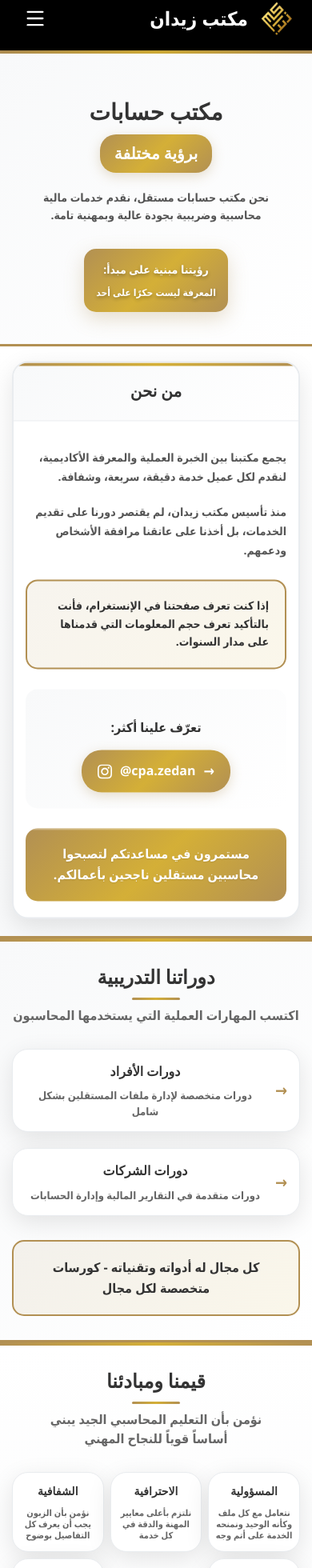
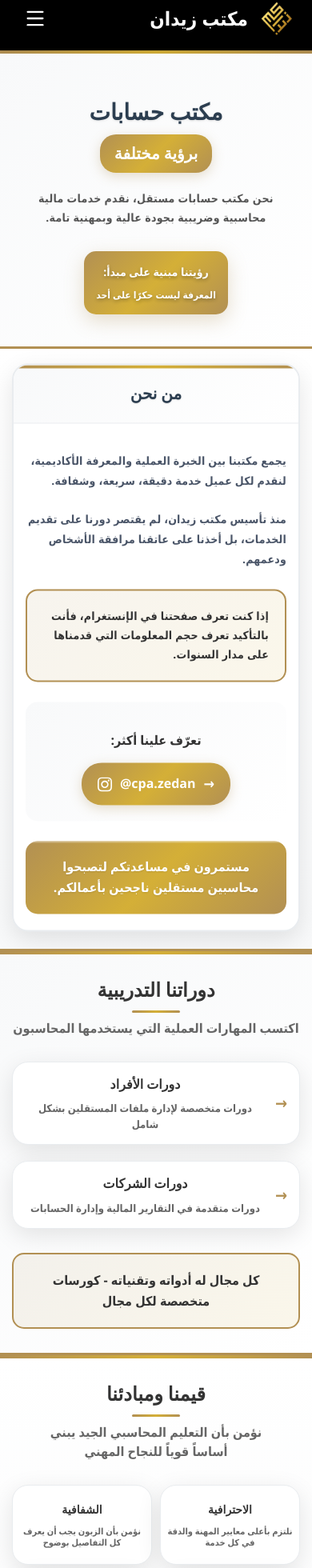
Before and after one commit to 2poslife/FinanceSmartTools, a React (Vite) app: page /AboutUs in a window 390 px wide. Shown: the part 17-1977 px from the top of the page at 80% size. Built offline with nearby package versions, Linux system fonts and the light colour scheme.

Commit message:
enhance aboutUs mobile

```diff
--- a/src/components/AboutUsPage/AboutValuesMobile.jsx
+++ b/src/components/AboutUsPage/AboutValuesMobile.jsx
@@ -40,13 +40,6 @@
               نواكب التغييرات لنقدم حلولًا ذكية وعملية
             </p>
           </div>
-
-          <div className="mobile-value-item mobile-value-trust">
-            <h3 className="mobile-value-title">الثقة</h3>
-            <p className="mobile-value-description">
-              هدفنا أن نبني علاقة طويلة المدى قائمة على الصدق
-            </p>
-          </div>
         </div>
 
         <div className="mobile-values-logo">
--- a/src/styles/AboutUsPage/AboutContentMobile.css
+++ b/src/styles/AboutUsPage/AboutContentMobile.css
@@ -17,6 +17,12 @@
   border: 2px solid #e9ecef;
   overflow: hidden;
   position: relative;
+  transition: all 0.3s ease;
+}
+
+.mobile-content-card:hover {
+  transform: translateY(-3px);
+  box-shadow: 0 15px 40px rgba(0, 0, 0, 0.15);
 }
 
 .mobile-content-card::before {
@@ -39,10 +45,11 @@
 .mobile-content-title {
   font-size: 24px;
   font-weight: 800;
-  color: #333;
+  color: #2c3e50;
   margin: 0;
   direction: rtl;
   text-align: center;
+  text-shadow: 0 1px 2px rgba(0, 0, 0, 0.1);
 }
 
 .mobile-content-body {
@@ -50,13 +57,14 @@
 }
 
 .mobile-content-paragraph {
-  font-size: 16px;
+  font-size: 17px;
   font-weight: 600;
-  color: #555;
-  line-height: 1.7;
-  margin-bottom: 20px;
+  color: #4a5568;
+  line-height: 1.8;
+  margin-bottom: 22px;
   text-align: right;
   direction: rtl;
+  letter-spacing: 0.2px;
 }
 
 .mobile-highlight-box {
@@ -66,17 +74,24 @@
   padding: 20px;
   margin: 25px 0;
   position: relative;
+  transition: all 0.3s ease;
+}
+
+.mobile-highlight-box:hover {
+  transform: translateY(-2px);
+  box-shadow: 0 8px 25px rgba(178, 144, 83, 0.2);
 }
 
 
 .mobile-highlight-text {
-  font-size: 16px;
+  font-size: 17px;
   font-weight: 700;
   color: #333;
   text-align: right;
   direction: rtl;
   margin: 0;
-  line-height: 1.6;
+  line-height: 1.7;
+  letter-spacing: 0.2px;
 }
 
 .mobile-instagram-section {
--- a/src/styles/AboutUsPage/AboutCoursesMobile.css
+++ b/src/styles/AboutUsPage/AboutCoursesMobile.css
@@ -75,6 +75,12 @@
   transition: all 0.3s ease;
   position: relative;
   overflow: hidden;
+  cursor: pointer;
+}
+
+.mobile-course-item:hover {
+  transform: translateY(-4px);
+  box-shadow: 0 12px 35px rgba(0, 0, 0, 0.15);
 }
 
 .mobile-course-item::before {
--- a/src/styles/AboutUsPage/AboutHeroMobile.css
+++ b/src/styles/AboutUsPage/AboutHeroMobile.css
@@ -41,9 +41,10 @@
 .mobile-title-highlight {
   font-size: 36px;
   font-weight: 900;
-  color: #333;
+  color: #2c3e50;
   text-align: center;
   line-height: 1.2;
+  text-shadow: 0 1px 3px rgba(0, 0, 0, 0.1);
 }
 
 .mobile-title-subtitle {
@@ -59,14 +60,15 @@
 }
 
 .mobile-hero-description {
-  font-size: 16px;
+  font-size: 17px;
   font-weight: 600;
   color: #555;
-  line-height: 1.6;
+  line-height: 1.7;
   text-align: center;
   direction: rtl;
-  max-width: 300px;
+  max-width: 320px;
   margin: 0 auto;
+  letter-spacing: 0.3px;
 }
 
 .mobile-vision-box {
--- a/src/styles/AboutUsPage/AboutUsMobile.css
+++ b/src/styles/AboutUsPage/AboutUsMobile.css
@@ -4,6 +4,7 @@
   min-height: 100vh;
   background: #fff;
   overflow-x: hidden;
+  scroll-behavior: smooth;
 }
 
 /* Global mobile styles */
@@ -11,7 +12,14 @@
   box-sizing: border-box;
 }
 
-/* Smooth scrolling for mobile */
+/* Enhanced mobile performance */
 .about-us-page-mobile {
   scroll-behavior: smooth;
+  -webkit-font-smoothing: antialiased;
+  -moz-osx-font-smoothing: grayscale;
 }
+
+/* Touch-friendly interactions */
+.about-us-page-mobile * {
+  -webkit-tap-highlight-color: transparent;
+}
--- a/src/styles/AboutUsPage/AboutValuesMobile.css
+++ b/src/styles/AboutUsPage/AboutValuesMobile.css
@@ -60,17 +60,13 @@
 
 .mobile-values-grid {
   display: grid;
-  grid-template-columns: repeat(3, 1fr);
+  grid-template-columns: repeat(2, 1fr);
   grid-template-rows: repeat(2, 1fr);
   gap: 15px;
   margin-bottom: 30px;
   align-items: stretch;
 }
 
-.mobile-value-trust {
-  grid-column: 3;
-  grid-row: 2;
-}
 
 .mobile-value-item {
   background: #ffffff;
@@ -87,6 +83,12 @@
   flex-direction: column;
   justify-content: center;
   align-items: center;
+  cursor: pointer;
+}
+
+.mobile-value-item:hover {
+  transform: translateY(-4px);
+  box-shadow: 0 12px 35px rgba(0, 0, 0, 0.15);
 }
 
 .mobile-value-item::before {
@@ -178,9 +180,9 @@
 /* Responsive adjustments */
 @media (max-width: 768px) {
   .mobile-values-grid {
-    grid-template-columns: repeat(3, 1fr);
+    grid-template-columns: repeat(2, 1fr);
     grid-template-rows: repeat(2, 1fr);
-    gap: 10px;
+    gap: 12px;
   }
 
   .mobile-value-item {
@@ -209,9 +211,9 @@
   }
 
   .mobile-values-grid {
-    grid-template-columns: repeat(3, 1fr);
+    grid-template-columns: repeat(2, 1fr);
     grid-template-rows: repeat(2, 1fr);
-    gap: 8px;
+    gap: 10px;
   }
 
   .mobile-value-item {
```
